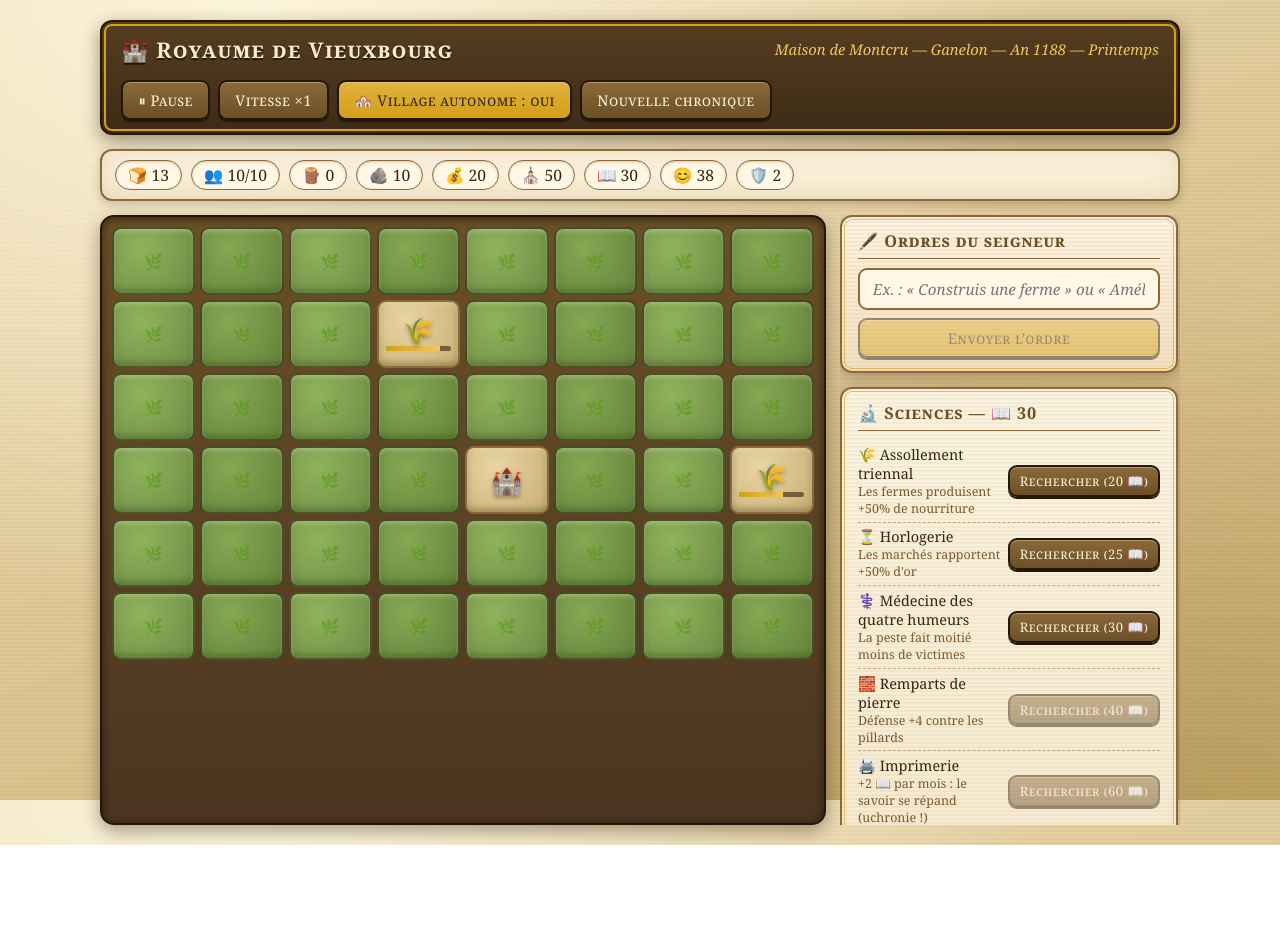
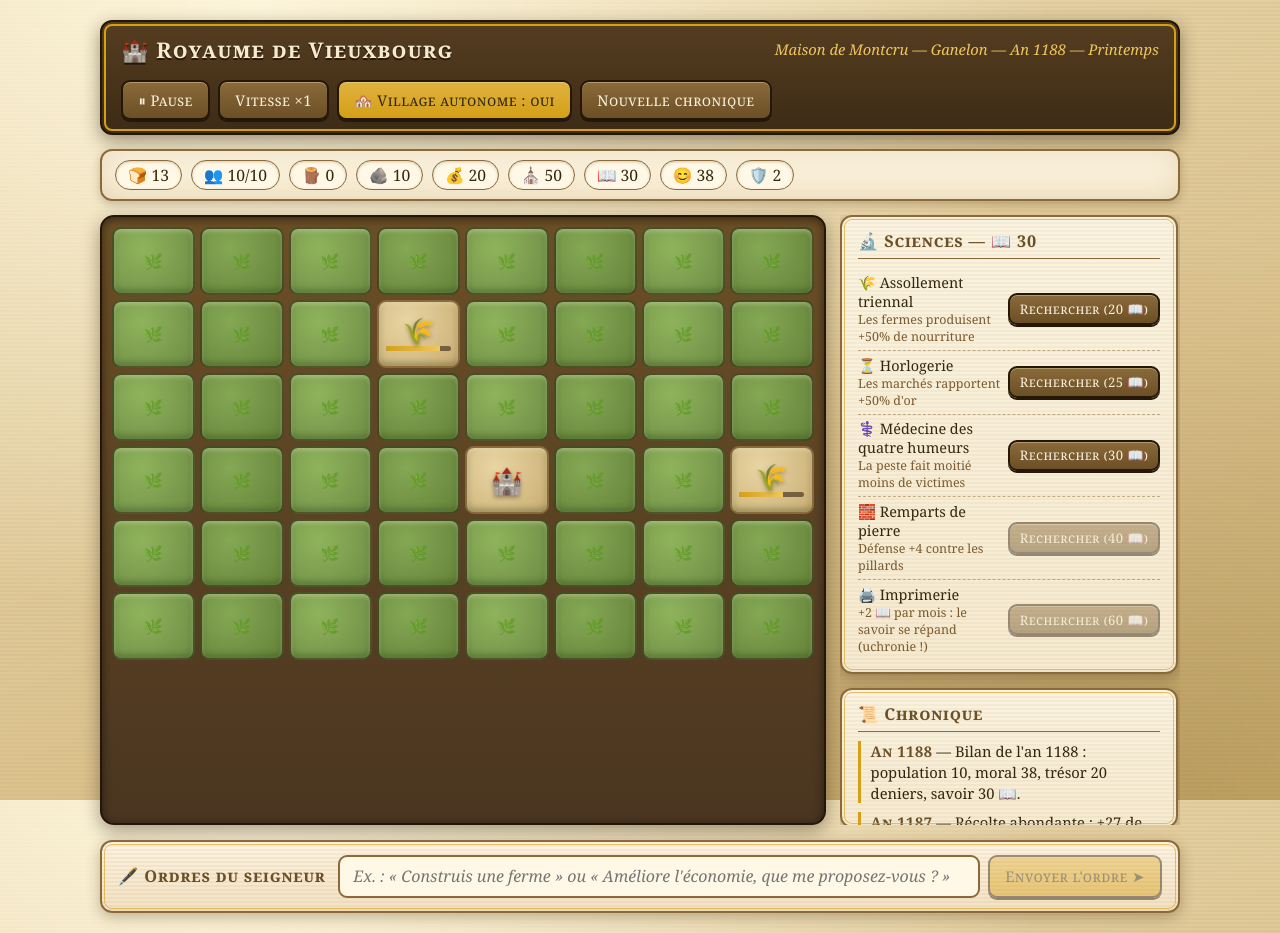
Before and after one commit to TE-LDA/interface-de-base, a React (Vite) app in the folder chat-mistral/client/: page / in a window 1280 px wide. Before the commit the page ends 845 px from the top, so only its background shows below. Built offline with nearby package versions, Linux system fonts and the light colour scheme; no server answers.

Commit message:
Déplace la console d'ordres en barre de commandes fixe en bas de l'écran
Co-authored-by: TE-LDA <TE-LDA@users.noreply.github.com>

```diff
--- a/chat-mistral/client/src/App.tsx
+++ b/chat-mistral/client/src/App.tsx
@@ -342,20 +342,6 @@ export default function App() {
         </section>
 
         <aside className="side">
-          <form className="orders" onSubmit={submitOrder}>
-            <h2>🖋️ Ordres du seigneur</h2>
-            <input
-              type="text"
-              value={order}
-              onChange={(e) => setOrder(e.target.value)}
-              placeholder="Ex. : « Construis une ferme » ou « Améliore l'économie, que me proposez-vous ? »"
-              disabled={sending}
-            />
-            <button type="submit" disabled={sending || !order.trim()}>
-              {sending ? "Le héraut part…" : "Envoyer l'ordre"}
-            </button>
-          </form>
-
           <div className="research">
             <h2>🔬 Sciences — 📖 {Math.round(r.science)}</h2>
             {(Object.entries(TECHS) as [TechId, (typeof TECHS)[TechId]][])
@@ -424,6 +410,22 @@ export default function App() {
           </div>
         </aside>
       </main>
+
+      <form className="orders" onSubmit={submitOrder}>
+        <h2>🖋️ Ordres du seigneur</h2>
+        <div className="order-row">
+          <input
+            type="text"
+            value={order}
+            onChange={(e) => setOrder(e.target.value)}
+            placeholder="Ex. : « Construis une ferme » ou « Améliore l'économie, que me proposez-vous ? »"
+            disabled={sending}
+          />
+          <button type="submit" disabled={sending || !order.trim()}>
+            {sending ? "Le héraut part…" : "Envoyer l'ordre ➤"}
+          </button>
+        </div>
+      </form>
     </div>
   );
 }
--- a/chat-mistral/client/src/styles.css
+++ b/chat-mistral/client/src/styles.css
@@ -320,24 +320,42 @@ button:disabled {
   border-color: #8a6a3a;
 }
 
+.orders {
+  display: flex;
+  align-items: center;
+  gap: 0.8rem;
+}
+
+.orders h2 {
+  margin: 0;
+  border: none;
+  padding: 0;
+  white-space: nowrap;
+}
+
+.order-row {
+  display: flex;
+  gap: 0.5rem;
+  flex: 1;
+}
+
 .orders input {
-  width: 100%;
+  flex: 1;
   font-family: inherit;
-  font-size: 0.95rem;
+  font-size: 1rem;
   font-style: italic;
   padding: 0.55rem 0.8rem;
   border-radius: 9px;
   border: 2px solid var(--bordure);
   background: #fff8e6;
   color: var(--encre);
-  margin-bottom: 0.5rem;
 }
 
 .orders button {
-  width: 100%;
   background: linear-gradient(180deg, #e0b23f, var(--or));
   color: #33270f;
   border-color: #241708;
+  white-space: nowrap;
 }
 
 .tech {
```
